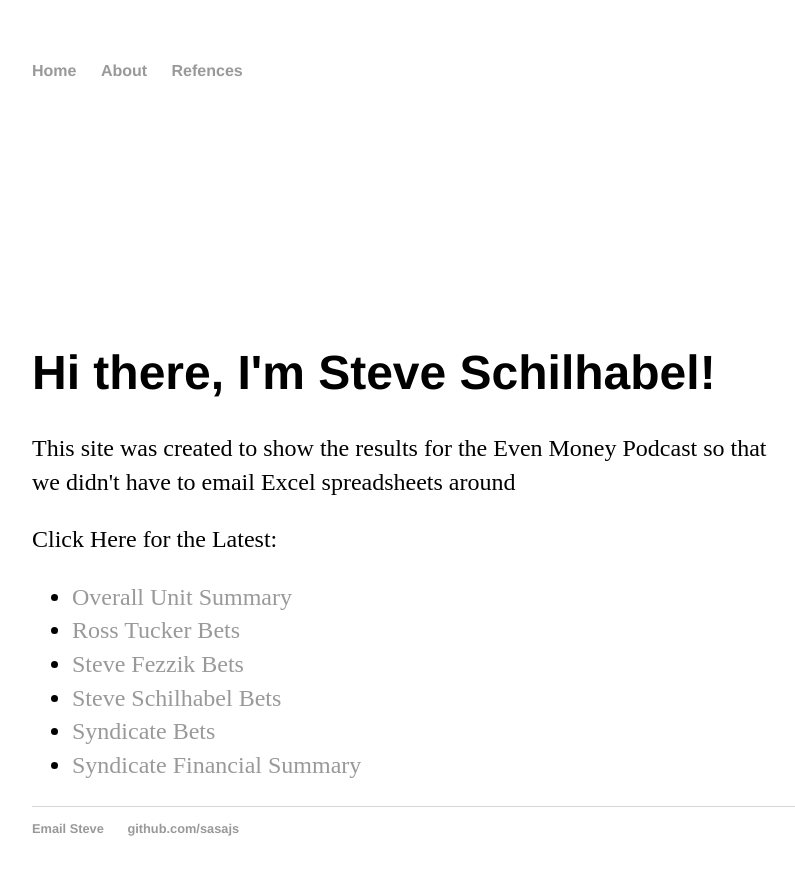
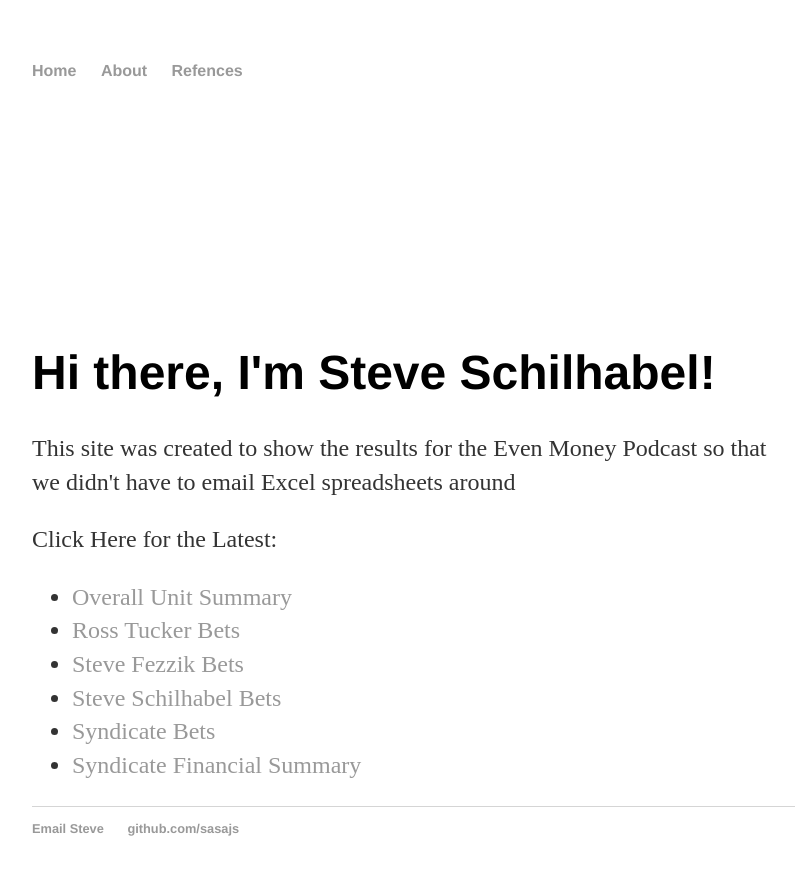
Before and after one commit to tsmith3480/sasajs.github.io, a Jekyll site: the page built from index.html, in a window 1280 px wide. Shown: the top 875 px of the page, without its empty margins (160-955 px from the left). Built offline with Jekyll 4.4.1, drawn with Linux system fonts in a browser that asks for light colours.

Commit message:
Update main.css

```diff
--- a/css/main.css
+++ b/css/main.css
@@ -3,10 +3,8 @@ body { margin: 60px auto; width: 70%; }
 a { text-decoration: none; color: #999; }
 a:hover { text-decoration: underline; }
 
-/*
+
 p, ul { font-size: 1.5em; line-height: 1.4em; color: #333; }
-*/
-p, ul { font-size: 1.5em; line-height: 1.4em; color: #000000; }
 
 
 h1, h2, h3, h4 { font-family: 'Helvetica', 'Arial', 'Sans-Serif'; }
```
